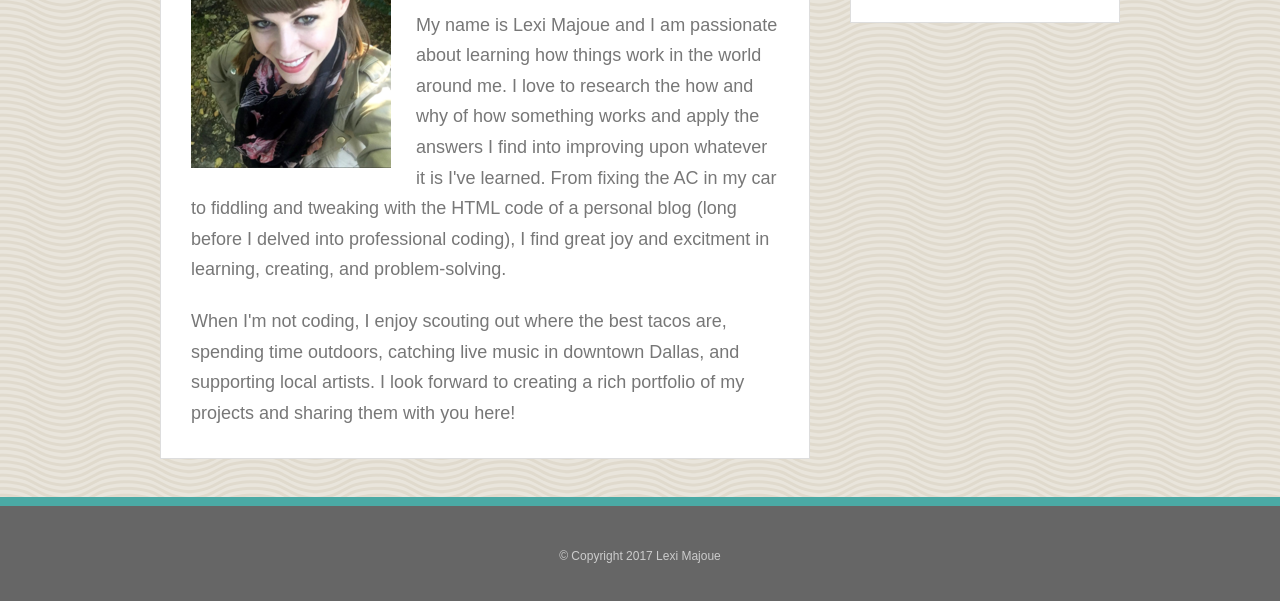
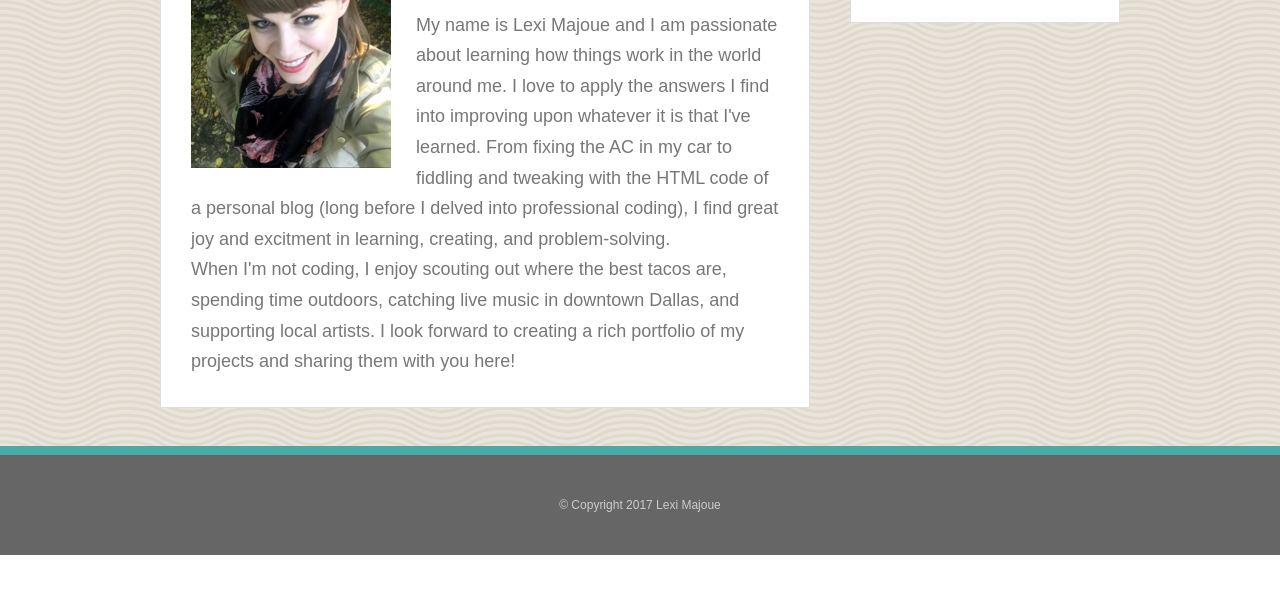
Before and after one commit to lexluther2125/Basic-Portfolio, a plain HTML site: page index.html in a window 1280 px wide. Shown: the part 307-908 px from the top of the page. After the commit the page ends 862 px from the top, so only its background shows below. Drawn offline with Linux system fonts and the light colour scheme.

Commit message:
Update index.html

```diff
--- a/index.html
+++ b/index.html
@@ -33,8 +33,7 @@
 
     <p>Hi there!</p>
   <br>
-    <p>My name is Lexi Majoue and I am passionate about learning how things work in the world around me. I love to research the how and why of how something works and apply the answers I find into improving upon whatever it is I've learned. From fixing the AC in my car to fiddling and tweaking with the HTML code of a personal blog (long before I delved into professional coding), I find great joy and excitment in learning, creating, and problem-solving.</p>
-  <br>
+    <p>My name is Lexi Majoue and I am passionate about learning how things work in the world around me. I love to apply the answers I find into improving upon whatever it is that I've learned. From fixing the AC in my car to fiddling and tweaking with the HTML code of a personal blog (long before I delved into professional coding), I find great joy and excitment in learning, creating, and problem-solving.
     <p>When I'm not coding, I enjoy scouting out where the best tacos are, spending time outdoors, catching live music in downtown Dallas, and supporting local artists. I look forward to creating a rich portfolio of my projects and sharing them with you here!</p>
     </section>
 
```
